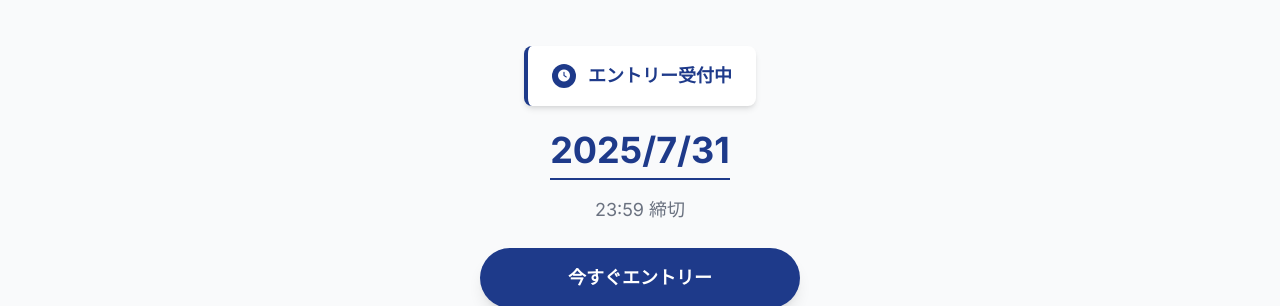
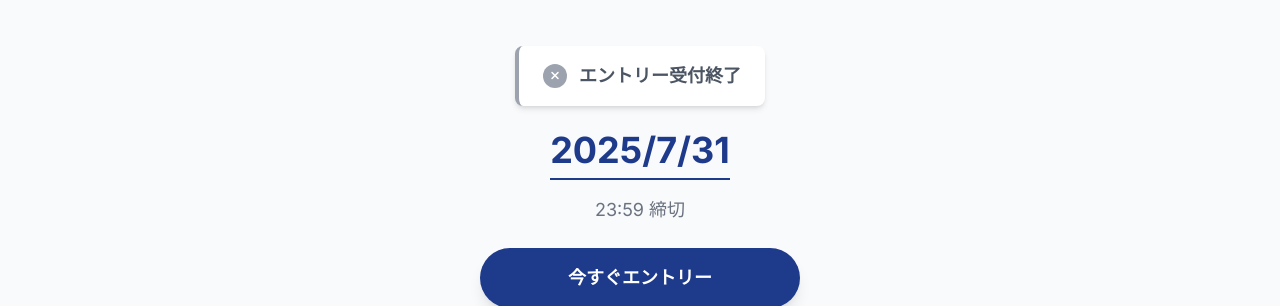
Before and after one commit to okayamaguchi/orange-ai-project, a plain HTML site: page index.html in a window 1280 px wide. Shown: the part 802-1108 px from the top of the page. Drawn offline with nearby package versions, Linux system fonts and the light colour scheme.

Commit message:
エントリー受付中をエントリー受付終了に変更

```diff
--- a/index.html
+++ b/index.html
@@ -402,13 +402,13 @@
   <!-- Entry Section -->
   <section class="py-12 px-6 bg-gray-50 mobile-section-padding mobile-entry-section">
     <div class="max-w-sm mx-auto text-center">
-      <!-- エントリー受付中バッジ -->
+      <!-- エントリー受付終了バッジ -->
       <div class="mb-6 flex justify-center">
-        <div class="bg-white shadow-md rounded-lg px-6 py-4 flex items-center gap-3 border-l-4 border-primary">
-          <div class="w-6 h-6 bg-primary rounded-full flex items-center justify-center">
-            <i class="fas fa-clock text-white text-xs"></i>
+        <div class="bg-white shadow-md rounded-lg px-6 py-4 flex items-center gap-3 border-l-4 border-gray-400">
+          <div class="w-6 h-6 bg-gray-400 rounded-full flex items-center justify-center">
+            <i class="fas fa-times text-white text-xs"></i>
           </div>
-          <span class="font-bold text-primary text-lg">エントリー受付中</span>
+          <span class="font-bold text-gray-600 text-lg">エントリー受付終了</span>
         </div>
       </div>
 
```
